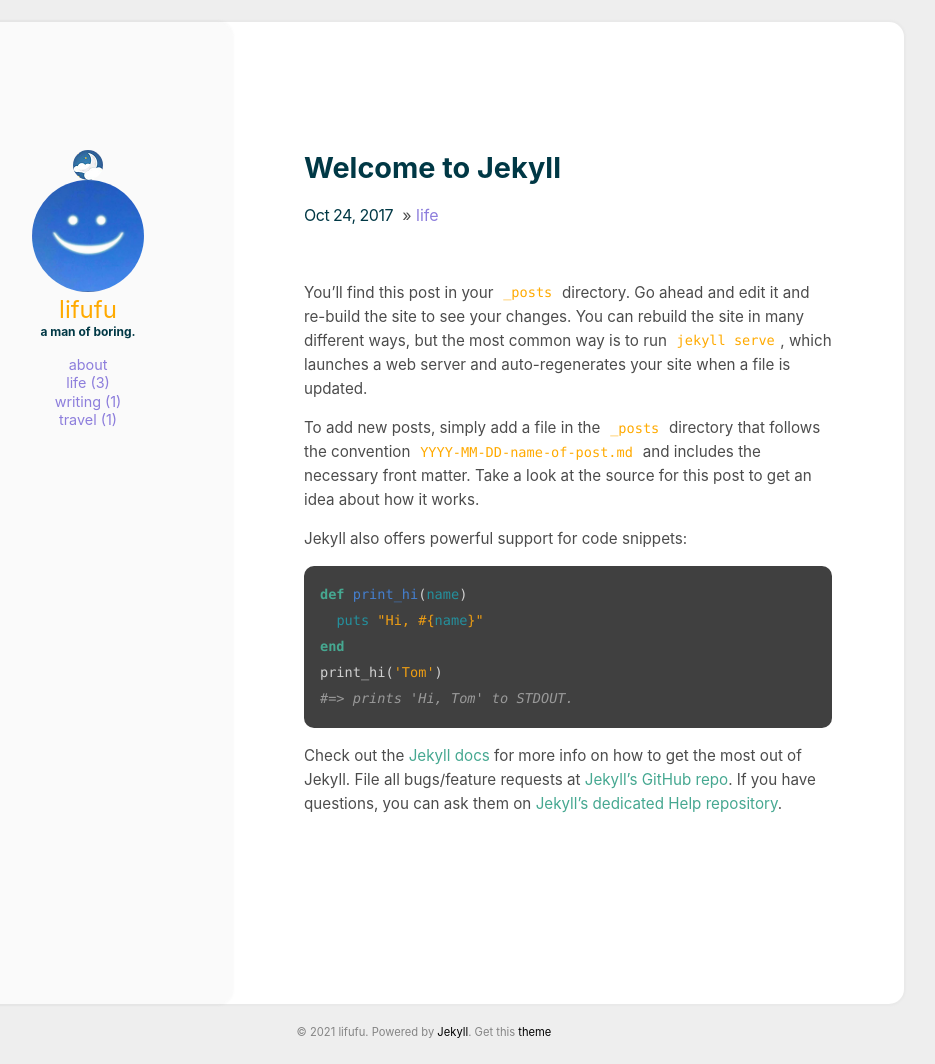
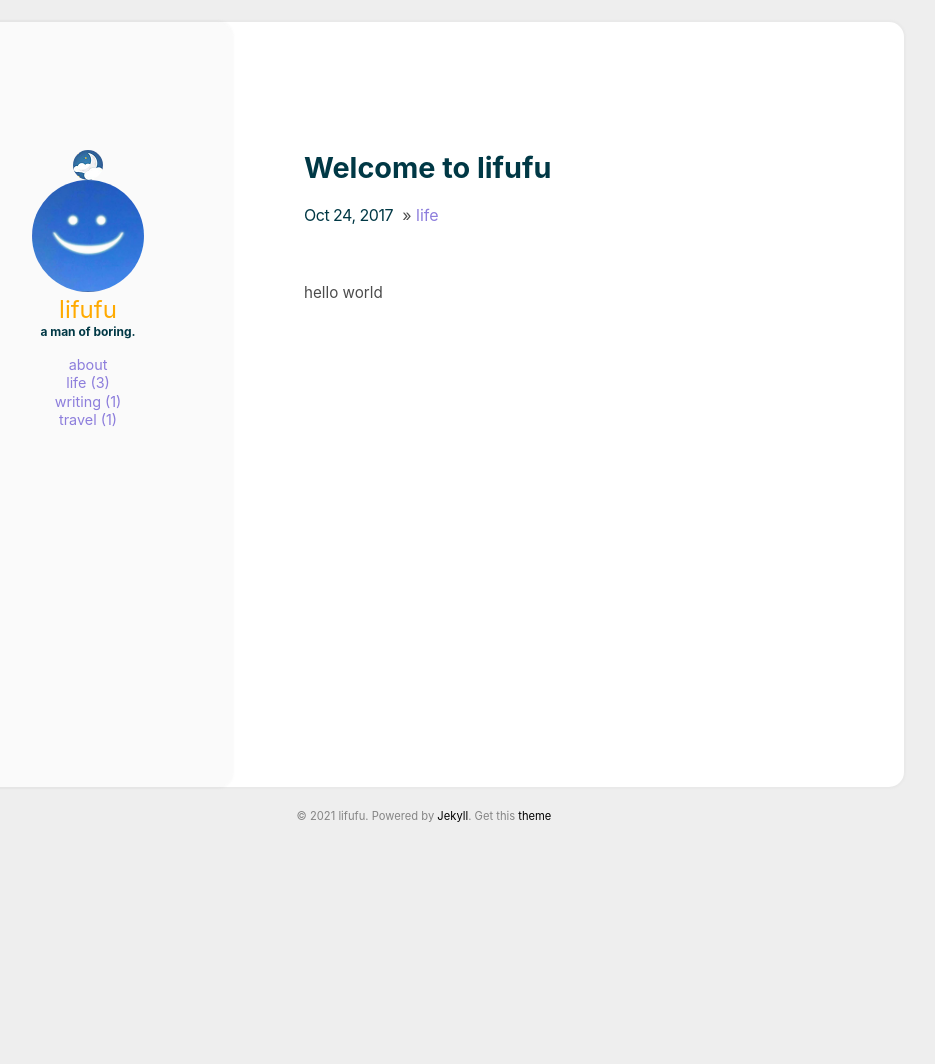
Before and after one commit to lifufu/lifufu.github.io, a Jekyll site: the page built from _posts/2017-10-24-welcome.md, in a window 1280 px wide. Shown: the whole page, without its empty margins (216-1151 px from the left). Built offline with Jekyll 4.4.1, drawn with Linux system fonts in a browser that asks for light colours; after the commit the page ends 922 px from its top, so only the background shows below that.

Commit message:
Update 2017-10-24-welcome.md

````diff
--- a/_posts/2017-10-24-welcome.md
+++ b/_posts/2017-10-24-welcome.md
@@ -1,25 +1,6 @@
 ---
-title: Welcome to Jekyll
+title: Welcome to lifufu
 categories: [life]
 comments: true
 ---
-
-You’ll find this post in your `_posts` directory. Go ahead and edit it and re-build the site to see your changes. You can rebuild the site in many different ways, but the most common way is to run `jekyll serve`, which launches a web server and auto-regenerates your site when a file is updated.
-
-To add new posts, simply add a file in the `_posts` directory that follows the convention `YYYY-MM-DD-name-of-post.md` and includes the necessary front matter. Take a look at the source for this post to get an idea about how it works.
-
-Jekyll also offers powerful support for code snippets:
-
-```ruby
-def print_hi(name)
-  puts "Hi, #{name}"
-end
-print_hi('Tom')
-#=> prints 'Hi, Tom' to STDOUT.
-```
-
-Check out the [Jekyll docs][jekyll] for more info on how to get the most out of Jekyll. File all bugs/feature requests at [Jekyll’s GitHub repo][jekyll-gh]. If you have questions, you can ask them on [Jekyll’s dedicated Help repository][jekyll-help].
-
-[jekyll]:      http://jekyllrb.com
-[jekyll-gh]:   https://github.com/jekyll/jekyll
-[jekyll-help]: https://github.com/jekyll/jekyll-help
+hello world
````
